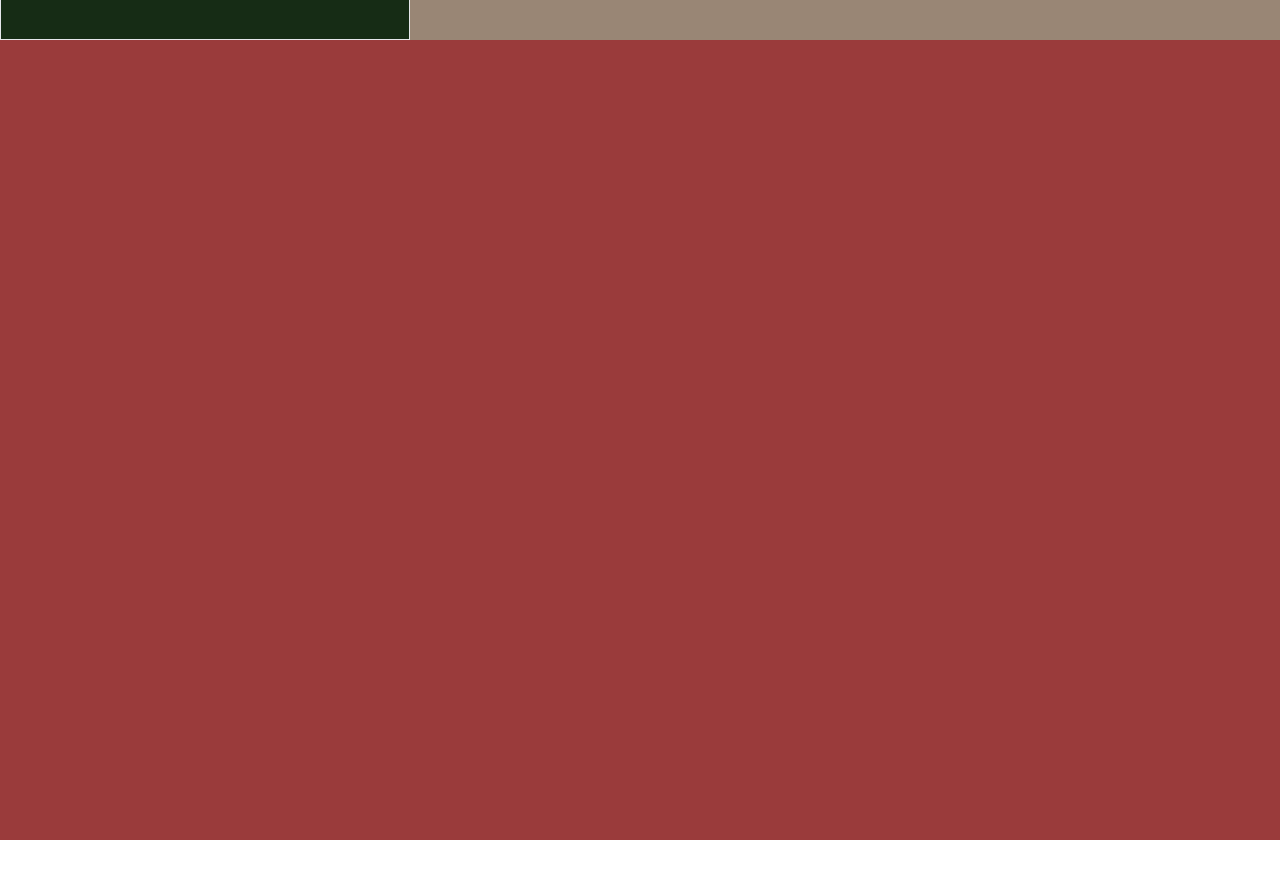
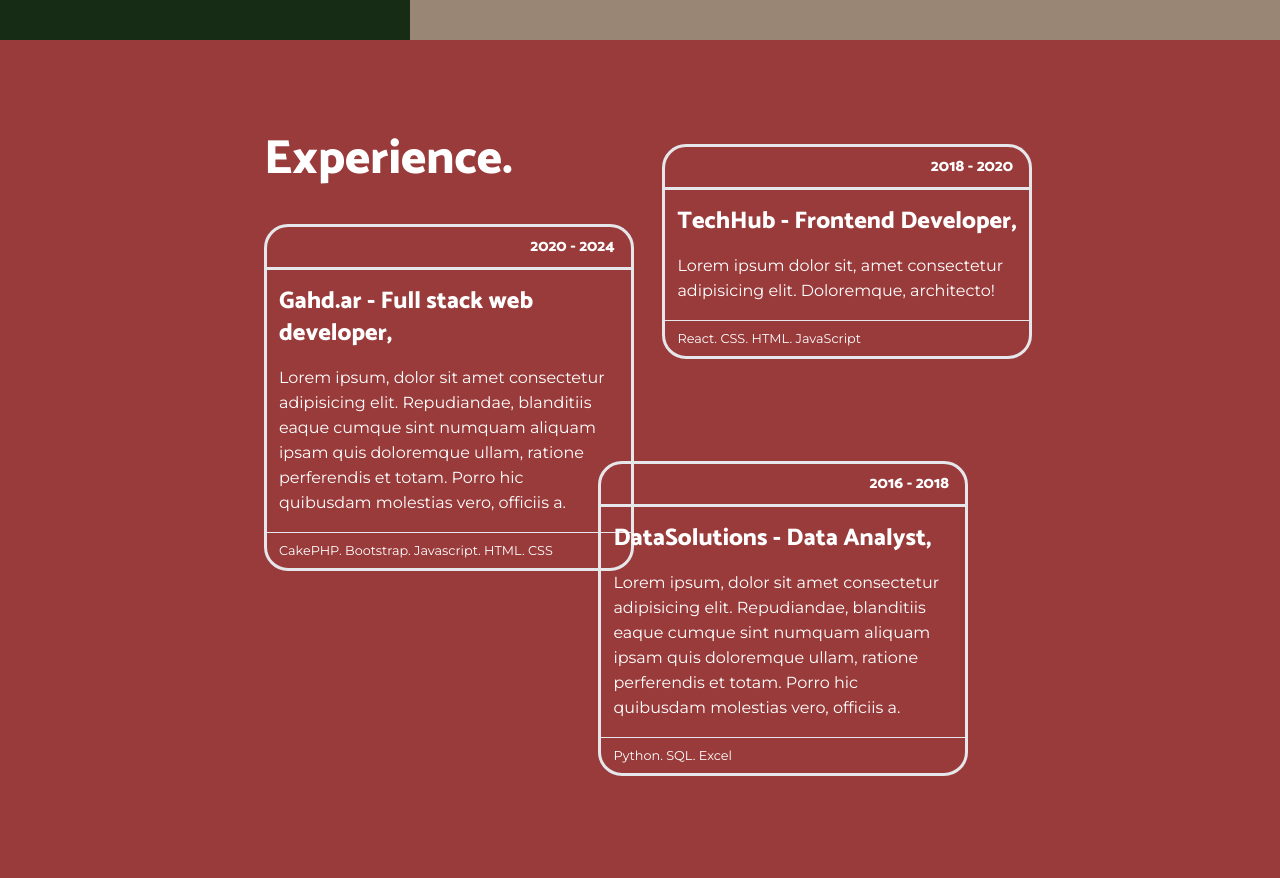
Before and after one commit to Alfred-Emmanuel/second_portfolio, a Next.js app: page / in a window 1280 px wide. Shown: the part 760-1638 px from the top of the page. Before the commit the page ends 1600 px from the top, so only its background shows below. Built offline with nearby package versions, Linux system fonts and the light colour scheme; a web font is replaced by a local one.

Commit message:
Finished working on the experience section

```diff
--- /dev/null
+++ b/app/components/Projects.tsx
@@ -0,0 +1,63 @@
+import React from 'react'
+import { Montserrat } from 'next/font/google'
+
+const inter = Montserrat({
+    weight: '400',
+    subsets: ['latin'],
+  })
+
+const experience: { company: string, title: string, period: string, description: string, techStack: string, className: string, }[] = [
+  {
+    company: 'Gahd.ar',
+    title: "Full stack web developer",
+    period: "2020 - 2024",
+    description: "    Lorem ipsum, dolor sit amet consectetur adipisicing elit. Repudiandae, blanditiis eaque cumque sint numquam aliquam ipsam quis doloremque ullam, ratione perferendis et totam. Porro hic quibusdam molestias vero, officiis a.",
+    techStack: "CakePHP. Bootstrap. Javascript. HTML. CSS",
+    className: "md:absolute md:w-[30%]"
+  },
+  {
+    company: 'TechHub',
+    title: "Frontend Developer",
+    period: "2018 - 2020",
+    description: "    Lorem ipsum dolor sit, amet consectetur adipisicing elit. Doloremque, architecto!",
+    techStack: "React. CSS. HTML. JavaScript",
+    className: "md:absolute right-56 md:w-[30%] h-auto top-16"
+  },
+  {
+    company: 'DataSolutions',
+    title: "Data Analyst",
+    period: "2016 - 2018",
+    description: "    Lorem ipsum, dolor sit amet consectetur adipisicing elit. Repudiandae, blanditiis eaque cumque sint numquam aliquam ipsam quis doloremque ullam, ratione perferendis et totam. Porro hic quibusdam molestias vero, officiis a.",
+    techStack: "Python. SQL. Excel",
+    className: "md:absolute right-72 bottom-16 md:w-[30%]"
+  }
+];
+
+const Projects = () => {
+  return (
+    <>
+    {experience.map((exp, index) => (
+        <div key={index} className={`mt-10 border-[3px] rounded-3xl ${exp.className}`}>
+          <div className='h-[15%] border-b-[3px] flex items-center justify-end px-4 py-2 rounded-t-3xl'>
+            <p>{exp.period}</p>
+          </div>
+          <div className='my-4 px-3'>
+            <h1 className='text-2xl'>
+              {exp.company} - {exp.title},
+            </h1>
+            <p className='mt-4 font-light'>
+              <span className={inter.className}>
+                {exp.description}
+              </span>
+            </p>
+          </div>
+          <div className={`h-[15%] border-t-[1px] flex items-center px-3 py-2 ${inter.className}`}>
+            <p className='text-[0.8rem]'>{exp.techStack}</p>
+          </div>
+        </div>
+      ))}
+      </>
+  )
+}
+
+export default Projects
--- a/app/page.tsx
+++ b/app/page.tsx
@@ -1,5 +1,6 @@
 import Image from 'next/image'
 import Navbar from './components/Navbar'
+import Projects from './components/Projects'
 import { Borel } from 'next/font/google'
 // import { arch } from 'os'
 
@@ -9,12 +10,13 @@ const borel = Borel({
 })
 
 
+
 export default function Home() {
   return (
     <main className='text-white'>
       <Navbar />
       <section className='flex h-screen'>
-          <div className='hidden md:block bg-secondary md:w-[32%] border relative z-10'>
+          <div className='hidden md:block bg-secondary md:w-[32%] relative z-10'>
             <div>
               <Image src="/desktop-2.svg" alt='desktop computer' width={500} height={500} className=' absolute left-44 top-36'/>
             </div>
@@ -30,8 +32,11 @@ export default function Home() {
             </div>
           </div>
       </section>
-      <section className='bg-[#9A3B3B] h-screen'>
-
+      <section className='bg-[#9A3B3B] h-auto pb-10 px-6 '>
+        <div className='pt-24 md:px-60 relative md:h-screen'>
+          <h1 className='text-5xl'>Experience.</h1>
+          <Projects />
+        </div>
       </section>
     </main>
   )
```
